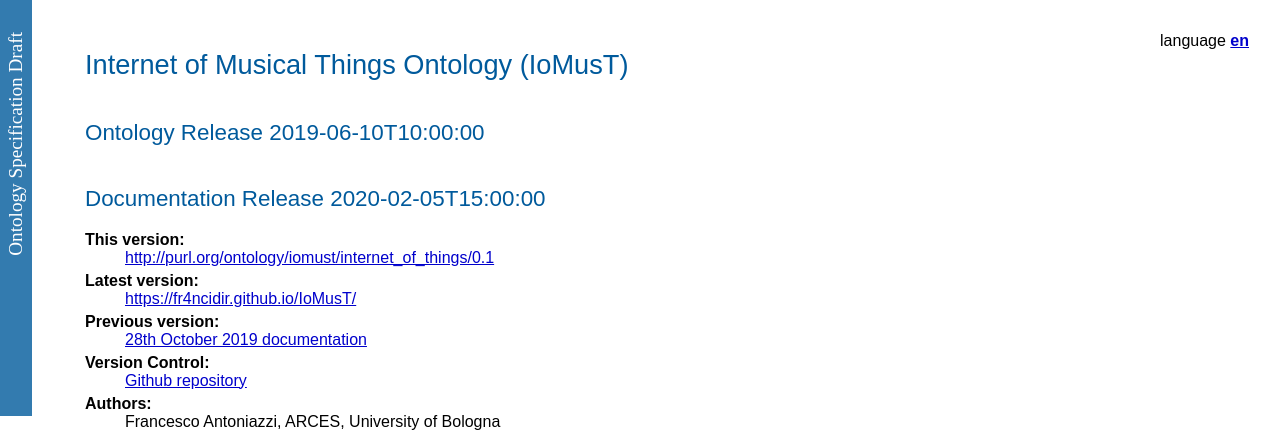
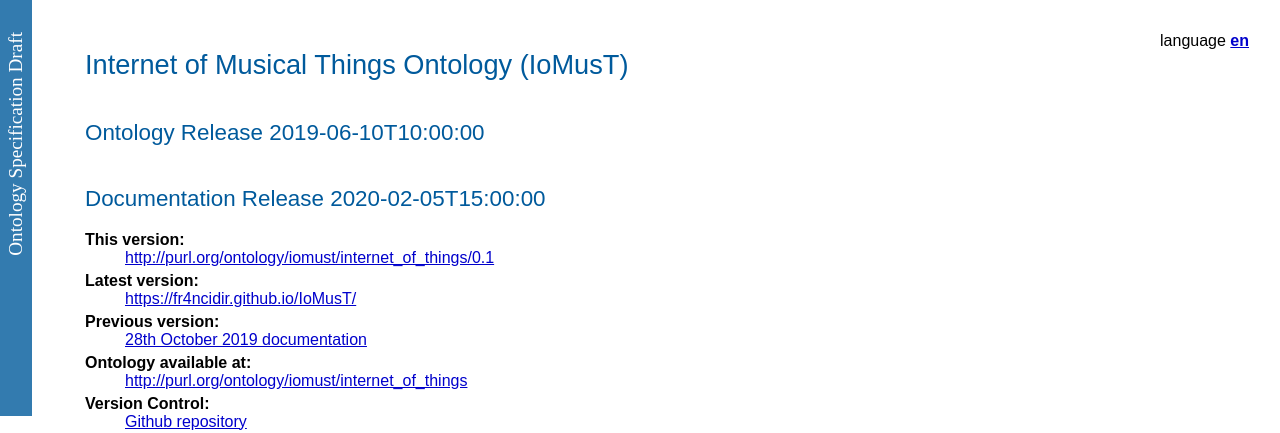
Before and after one commit to fr4ncidir/IoMusT, a plain HTML site: page index.html in a window 1280 px wide. Shown: the top 433 px of the page. Drawn offline with nearby package versions, Linux system fonts and the light colour scheme.

Commit message:
Update index.html

```diff
--- a/index.html
+++ b/index.html
@@ -69,6 +69,8 @@
 <dd><a href="https://fr4ncidir.github.io/IoMusT/">https://fr4ncidir.github.io/IoMusT/</a></dd>
 <dt>Previous version:</dt>
 <dd><a href="https://github.com/fr4ncidir/IoMusT/tree/28OctoberDocumentation">28th October 2019 documentation</a></dd>
+<dt>Ontology available at:</dt>
+<dd><a href="http://purl.org/ontology/iomust/internet_of_things">http://purl.org/ontology/iomust/internet_of_things</a></dd>
 <dt>Version Control:</dt>
 <dd><a href="https://github.com/fr4ncidir/IoMusT">Github repository</a></dd>
 <dt>Authors:</dt>
```
